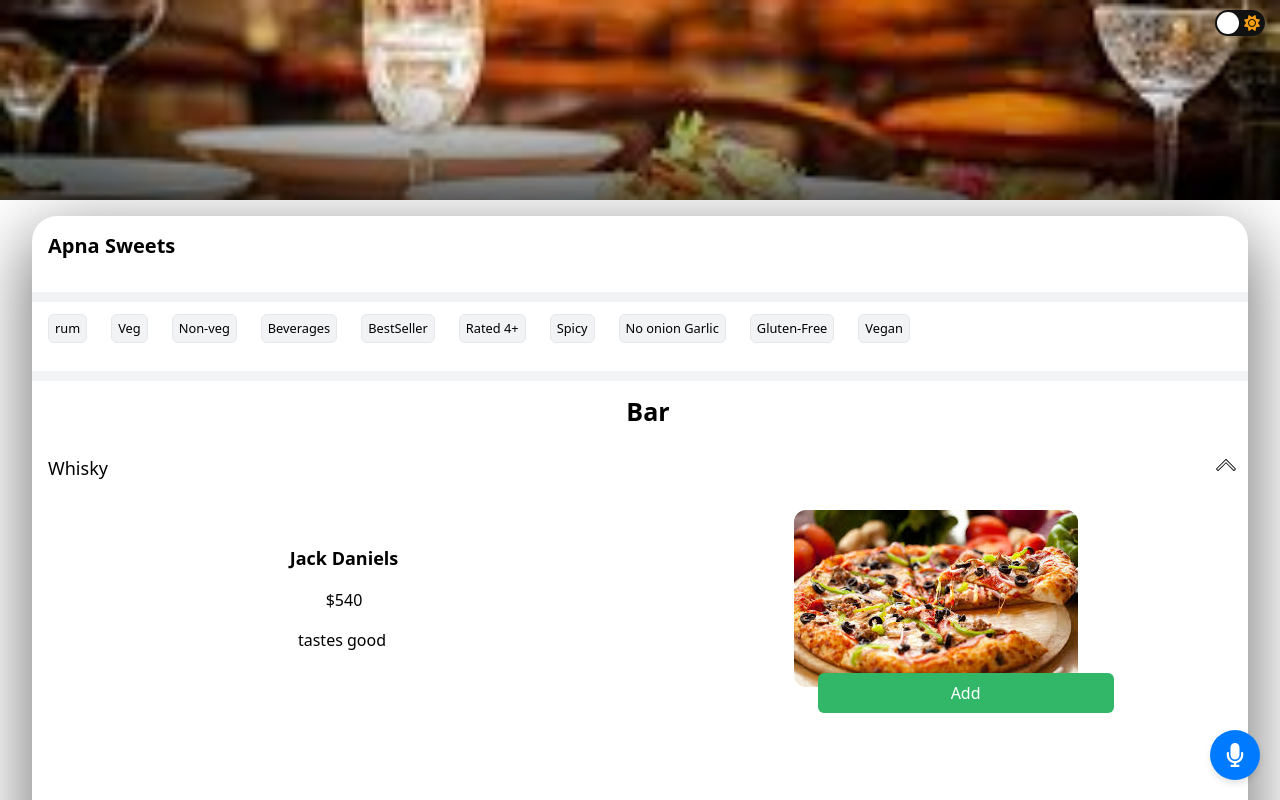
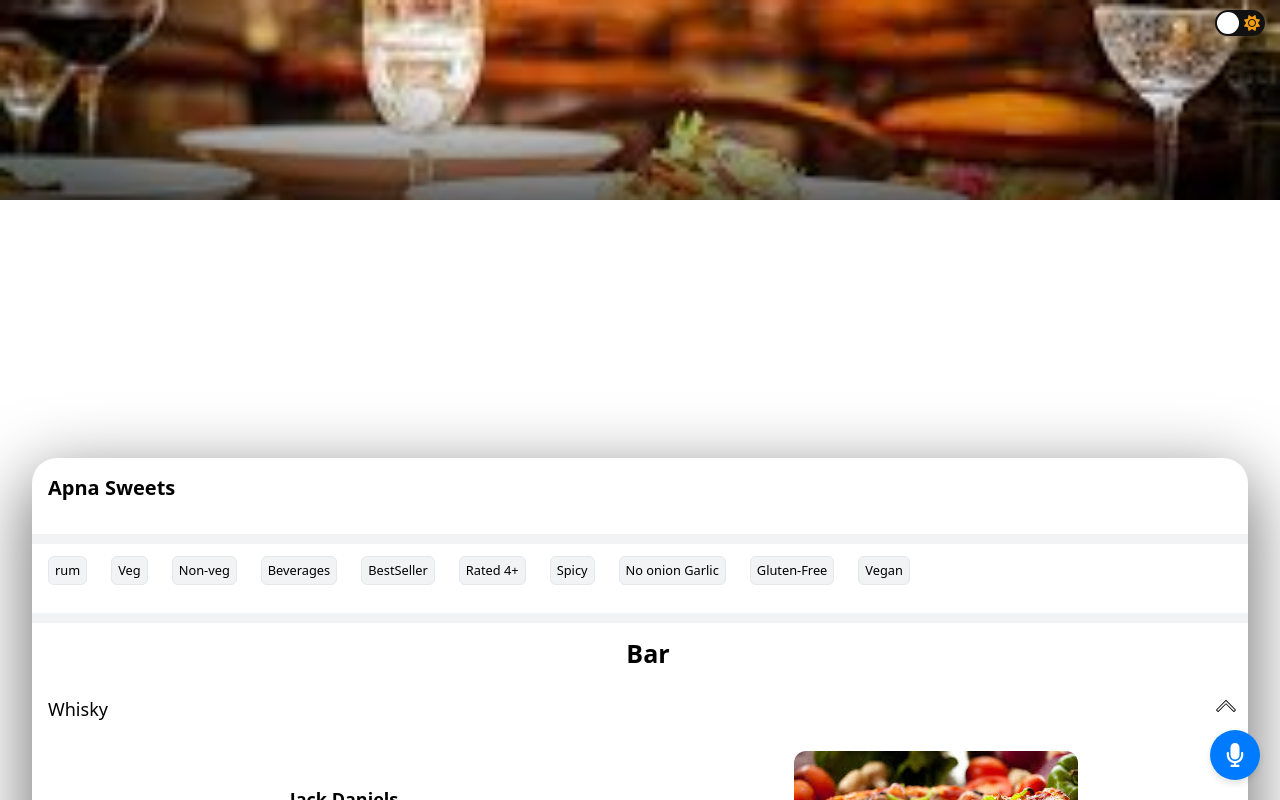
Before and after one commit to jayant07-yb/resturants.fana, a React (Vite) app: page / in a window 1280 px wide. Shown: the top 800 px of the page. Built offline with nearby package versions, Linux system fonts and the light colour scheme.

Commit message:
UI bugs fixed

```diff
--- a/src/components/Menu/Menu.jsx
+++ b/src/components/Menu/Menu.jsx
@@ -207,11 +207,12 @@ const Menu = () => {
         <div
           className="w-full bg-white dark:bg-primary-bg-dark overflow-y-auto"
           style={{
-            marginTop: "23vh",
+            marginTop: "35%",
             borderTopLeftRadius: "25px",
             borderTopRightRadius: "25px",
             paddingBottom: "20px",
-            boxShadow: "rgba(0, 0, 0, 0.56) 0px 22px 70px 4px"
+            boxShadow: "rgba(0, 0, 0, 0.56) 0px 22px 70px 4px",
+            minHeight : "100vh"
           }}
         >
           <div className="px-4 py-4 text-left font-bold text-xl">
```
